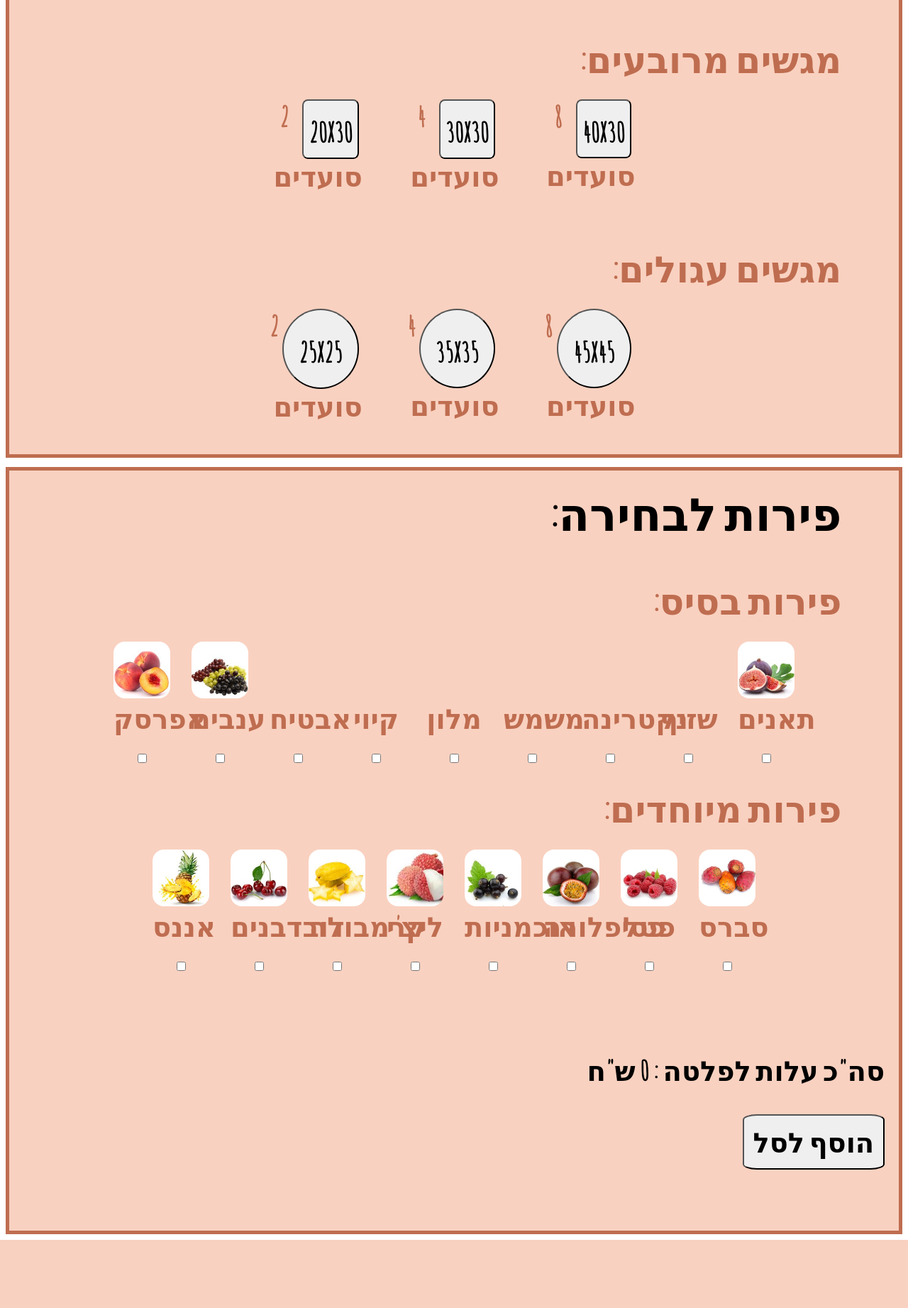
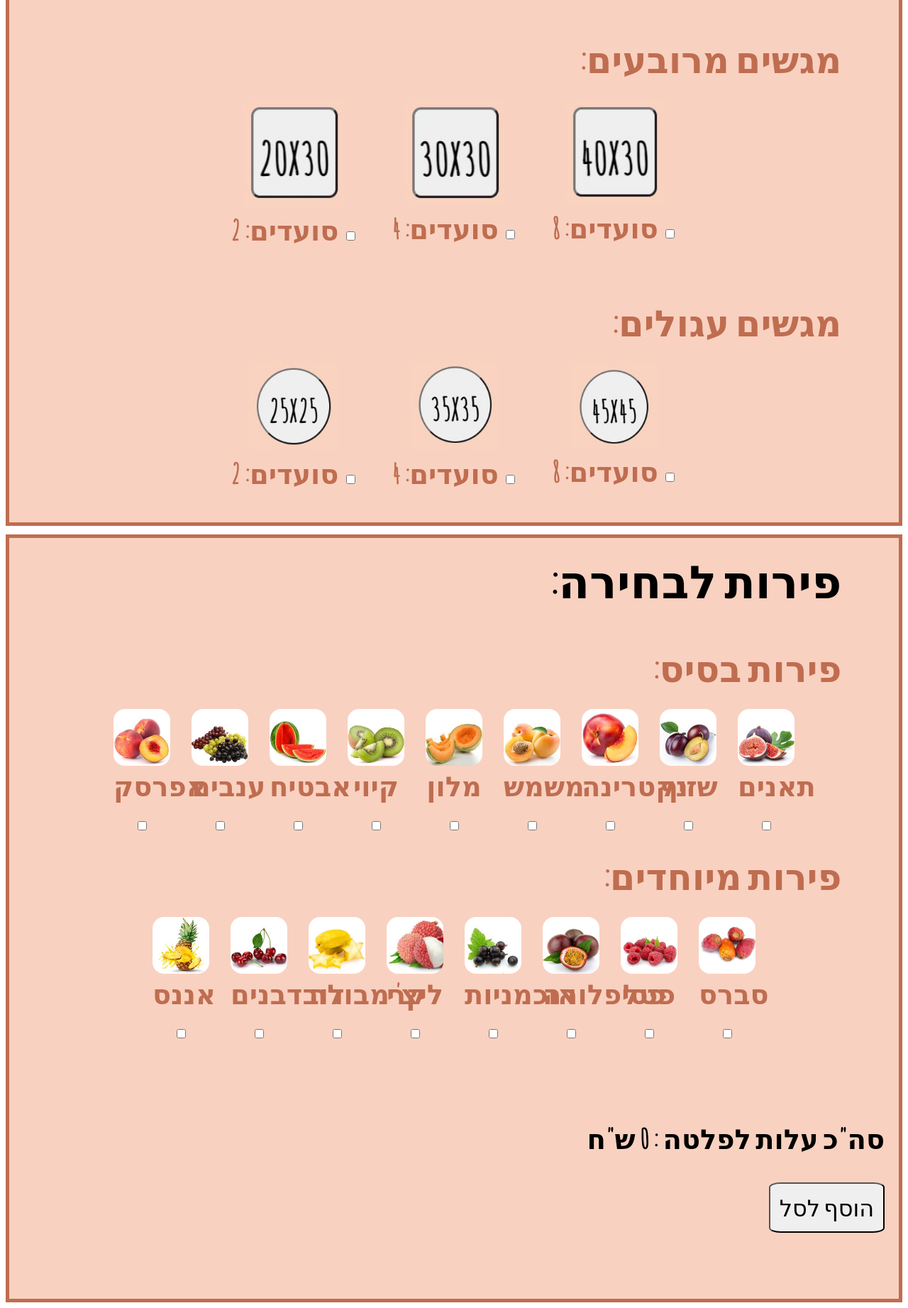
Before and after one commit to sarrot/web-project-g2, a Flask app: page /selfAssembly in a window 1280 px wide. Shown: the part 320-2163 px from the top of the page at 71% size. Before the commit the page ends 2067 px from the top, so only its background shows below. Run offline with Flask 2, Linux system fonts and the light colour scheme.

Commit message:
self shelly

```diff
--- a/pages/selfAssembly/static/css/selfAssembly.css
+++ b/pages/selfAssembly/static/css/selfAssembly.css
@@ -38,22 +38,25 @@ body{
 	margin-bottom: 1%;
 	background-color: var(--brightPeach) ;
 }
+.sizeA{
+	height: 40px;
+	width: 40px;
+}
+/*.sizeA{ !*square trays*!*/
+/*	font-size: 4vw;*/
+/*	margin-right:10% ;*/
+/*	float: right;*/
+/*	border-radius: 10%;*/
+/*	padding: 5%;*/
+/*}*/
 
-.sizeA{ /*square trays*/
-	font-size: 4vw;
-	margin-right:10% ;
-	float: right;
-	border-radius: 10%;
-	padding: 5%;
-}
-
-.sizeB{ /*round trays*/
-    font-size: 4vw ;
-	margin-right:10% ;
-	float: right;
-	border-radius: 50%;
-	padding: 15%;
-}
+/*.sizeB{ !*round trays*!*/
+/*    font-size: 4vw ;*/
+/*	margin-right:10% ;*/
+/*	float: right;*/
+/*	border-radius: 50%;*/
+/*	padding: 15%;*/
+/*}*/
 
 .images_buttons {
 	display: flex;
--- a/pages/selfAssembly/static/js/selfAssembly.js
+++ b/pages/selfAssembly/static/js/selfAssembly.js
@@ -20,3 +20,10 @@ function chosen(element) {
     document.getElementById("size6").style.backgroundColor ='white';
     element.style.backgroundColor ='dimgray';
 }
+
+function onlyOne(checkbox) {
+    let checkboxes = document.getElementsByName('check')
+    checkboxes.forEach((item) => {
+        if (item !== checkbox) item.checked = false
+    })
+}
--- a/pages/selfAssembly/templates/selfAssembly.html
+++ b/pages/selfAssembly/templates/selfAssembly.html
@@ -10,37 +10,38 @@
 {% block page_body_main %}
 <main>
 			<div id="text" >  </div>
+    <form method="post" action="selfAssembly.html">
 			<section id="sizes" class="choices">
 
 					<h1 class="choice">:גודל מגש רצוי</h1>
 					<h2> מגשים מרובעים:</h2>
 					<div class="tray">
 						<a>
-					  		<button  onclick="chosen(this)" class="sizeA" id="size1"> <b>20X30</b> </button>
-							<span>2 סועדים</span>
+							<span> <img src="{{ url_for('selfAssembly.static', filename='media/20_30.JPG') }}" alt="20_30" style="width: 80%"></span>
+                            <span>סועדים: 2 <input type="checkbox"  name="check" onclick="onlyOne(this)"></span>
 						</a>
 						<a>
-							<button onclick="chosen(this)" class="sizeA" id="size2"> <b>30X30</b> </button>
-							<span>4 סועדים</span>
+							<span> <img  src="{{ url_for('selfAssembly.static', filename='media/30_30.JPG') }}" alt="20_30" style="width: 80%"></span>
+                            <span>סועדים: 4 <input type="checkbox"  name="check" onclick="onlyOne(this)"></span>
 						</a>
 						<a>
-							<button onclick="chosen(this)" class="sizeA" id="size3"> <b>40X30</b> </button>
-							<span>8 סועדים</span>
+							<span> <img  src="{{ url_for('selfAssembly.static', filename='media/40_30.JPG') }}" alt="20_30" style="width: 80%"></span>
+                            <span>סועדים: 8 <input type="checkbox"  name="check" onclick="onlyOne(this)"></span>
 						</a>
 					</div>
     				<h2> מגשים עגולים:</h2>
 					<div class="tray">
 						<a>
-							<button onclick="chosen(this)" class="sizeB" id="size4"> <b>25X25</b> </button>
-							<span>2 סועדים</span>
+							<span> <img  src="{{ url_for('selfAssembly.static', filename='media/25.JPG') }}" alt="20_30" style="width: 70%"></span>
+                            <span>סועדים: 2 <input type="checkbox" name="check" onclick="onlyOne(this)"></span>
 						</a>
     				  	<a>
-							<button onclick="chosen(this)" class="sizeB" id="size5"> <b>35X35</b> </button>
-							<span>4 סועדים</span>
+							<span> <img  src="{{ url_for('selfAssembly.static', filename='media/35.JPG') }}" alt="20_30" style="width: 70%"></span>
+                            <span>סועדים: 4 <input type="checkbox" name="check" onclick="onlyOne(this)"></span>
 						</a>
 					  	<a>
-							<button onclick="chosen(this)" class="sizeB" id="size6"> <b>45X45</b> </button>
-							<span>8 סועדים</span>
+							<span> <img  src="{{ url_for('selfAssembly.static', filename='media/45.JPG') }}" alt="20_30" style="width: 70%"></span>
+                            <span>סועדים: 8 <input type="checkbox" name="check" onclick="onlyOne(this)"></span>
 						</a>
 					</div>
 			</section>
@@ -56,27 +57,27 @@
 						<span>ענבים</span>
 						<input class="checkbox"  type="checkbox" name="anavim" value="anavim">
 					</a>
-					<a style="background-image:{{ url_for('selfAssembly.static', filename='media/avatiah.jpg') }})">
+					<a style="background-image: url({{ url_for('selfAssembly.static', filename='media/avatiah.jpg') }})">
 						<span>אבטיח</span>
 						<input class="checkbox"  type="checkbox" name="avatiah" value="avatiah">
 					</a>
-					<a style="background-image:{{ url_for('selfAssembly.static', filename='media/akiwi.jpg') }})" >
+					<a style="background-image:url({{ url_for('selfAssembly.static', filename='media/kiwi.jpg') }})" >
 						<span>קיוי</span>
 						<input class="checkbox" type="checkbox" name="kiwi" value="kiwi">
 					</a>
-					<a style="background-image:{{ url_for('selfAssembly.static', filename='media/melon.jpg') }})" >
+					<a style="background-image:url({{ url_for('selfAssembly.static', filename='media/melon.jpg') }})" >
 						<span>מלון</span>
 						<input class="checkbox"  type="checkbox" name="melon" value="melon">
 					</a>
-		 			<a style="background-image:{{ url_for('selfAssembly.static', filename='media/mishmesh.jpg') }})" >
+		 			<a style="background-image:url({{ url_for('selfAssembly.static', filename='media/mishmesh.jpg') }})" >
 						<span>משמש</span>
 						<input class="checkbox"  type="checkbox" name="mishmesh" value="mishmesh">
 					</a>
-		 			<a style="background-image:{{ url_for('selfAssembly.static', filename='media/nectarina.jpg') }})" >
+		 			<a style="background-image:url({{ url_for('selfAssembly.static', filename='media/nectarina.jpg') }})" >
 						<span>נקטרינה</span>
 						<input class="checkbox"  type="checkbox" name="nectarina" value="nectarina">
 					</a>
-					<a style="background-image:{{ url_for('selfAssembly.static', filename='media/shezifim.jpg') }})" >
+					<a style="background-image:url({{ url_for('selfAssembly.static', filename='media/shezifim.jpg') }})" >
 						<span>שזיף</span>
 						<input class="checkbox"  type="checkbox" name="shezifim" value="shezifim">
 					</a>
@@ -126,12 +127,14 @@
 					<br>
 					<br>
 				          <h3 id="total">סה"כ עלות לפלטה : 0 ש"ח</h3>
-						  <button id="cart">  <b>הוסף לסל</b>  </button>
+                        <input type="submit" id="cart" value="הוסף לסל">
+{#						  <button id="cart">  <b>הוסף לסל</b>  </button>#}
 					<br>
 					<br>
 					<br>
 
 				</section>
+        </form>
 		</main>
 {% endblock %}
 
```
Also changed, not shown: pages/selfAssembly/static/media/20_30.JPG (added), pages/selfAssembly/static/media/25.JPG (added), pages/selfAssembly/static/media/30_30.JPG (added), pages/selfAssembly/static/media/35.JPG (added), pages/selfAssembly/static/media/40_30.JPG (added), pages/selfAssembly/static/media/45.JPG (added).
